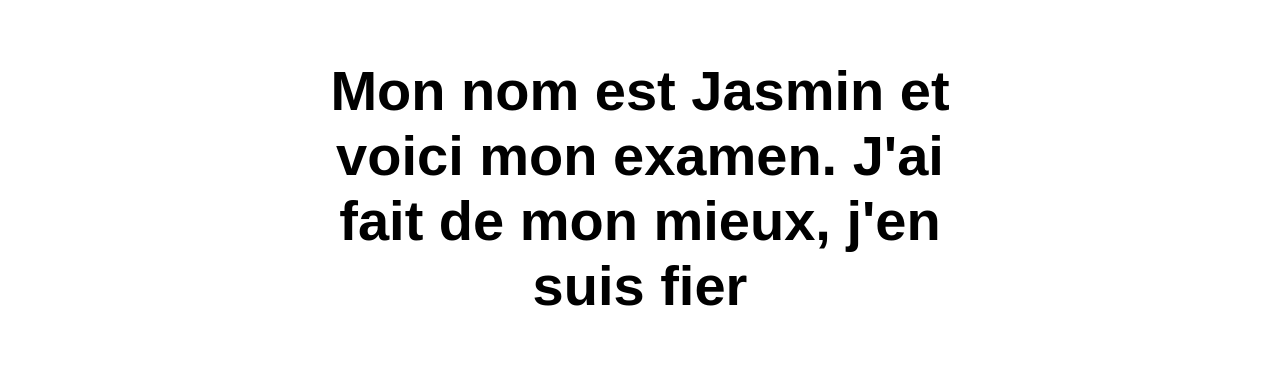
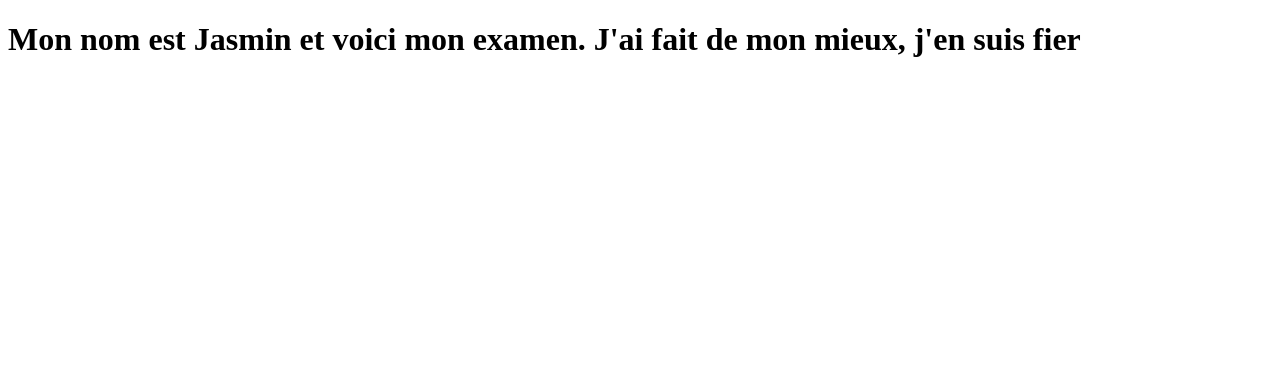
Before and after one commit to Jasmin2160/ExamAzure, a website: page src/index.html in a window 1280 px wide. Drawn offline with Linux system fonts and the light colour scheme.

Commit message:
Update index.html

```diff
--- a/src/index.html
+++ b/src/index.html
@@ -3,9 +3,7 @@
 
 <head>
   <meta charset="UTF-8">
-  <meta name="viewport" content="width=device-width, initial-scale=1.0">
-  <link rel="stylesheet" href="styles.css">
-  <title>Vanilla JavaScript App</title>
+
 </head>
 
 <body>
```
